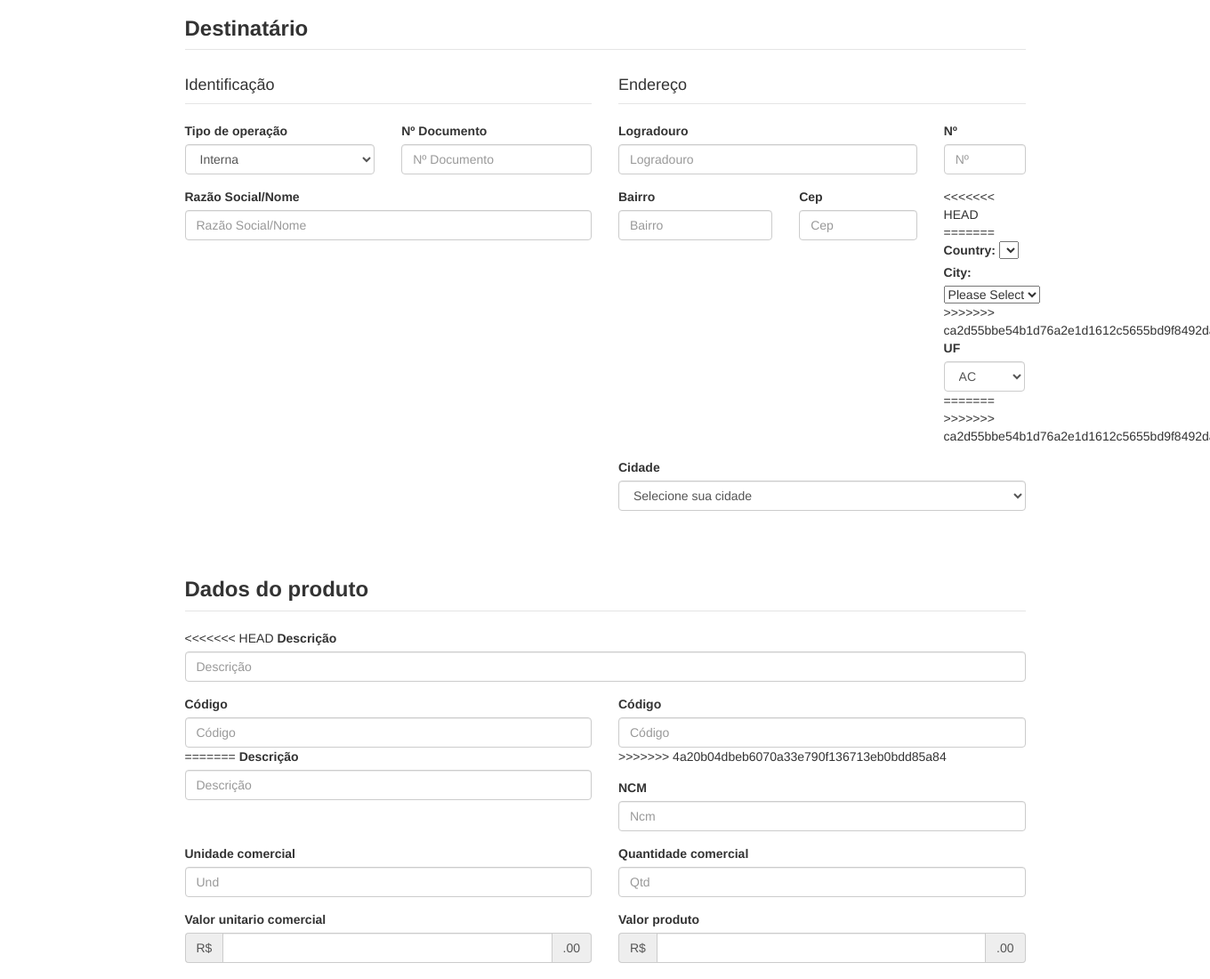
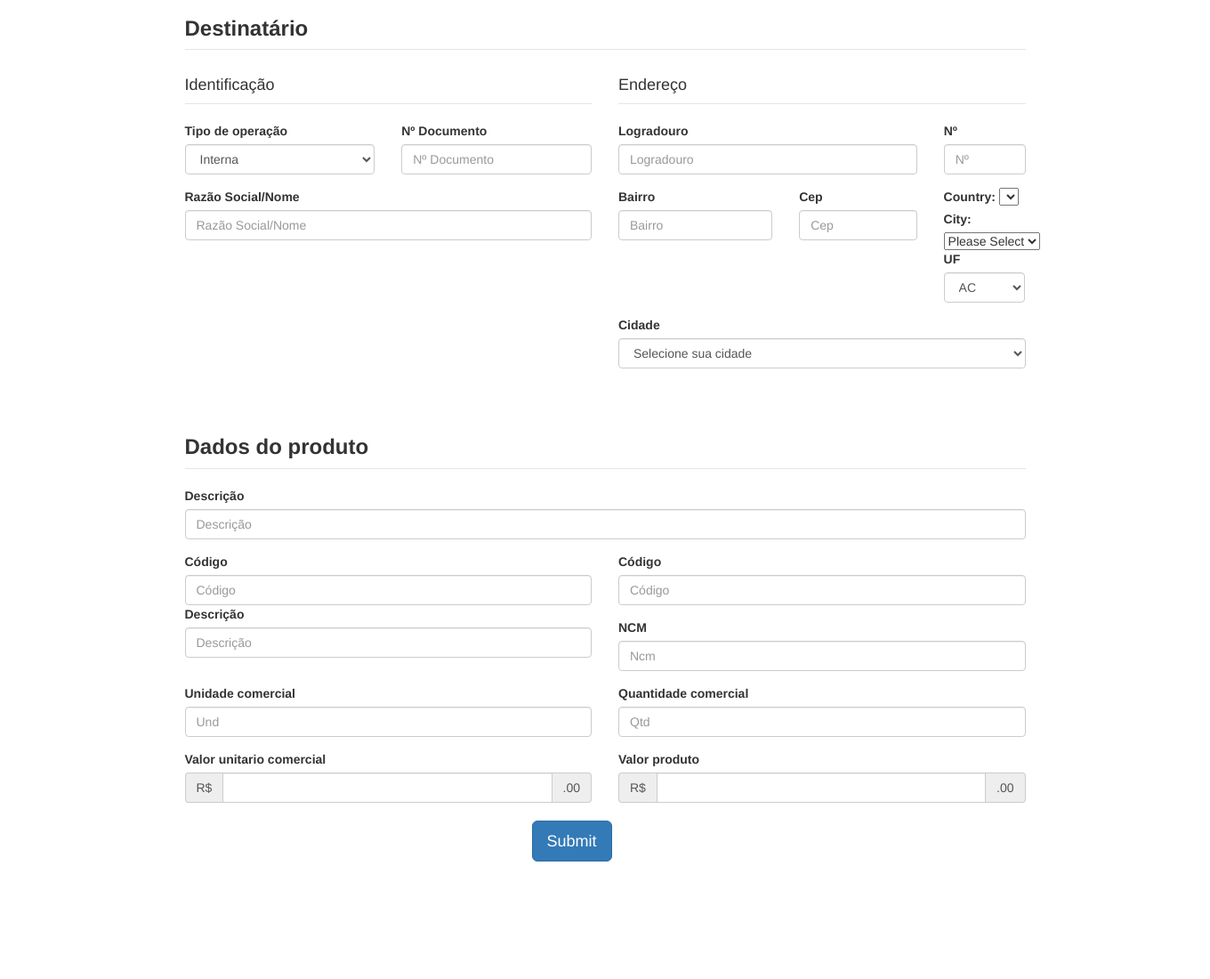
Before and after one commit to SouthwaresSolutions/Jje, a CodeIgniter app: page /jje_erp/ in a window 1360 px wide. Shown: the part 332-1432 px from the top of the page at 89% size. After the commit the page ends 1300 px from the top, so only its background shows below. Run offline with CodeIgniter, Linux system fonts and the light colour scheme; data comes from the database, SQL or seed files in the repository; data that the repository does not hold is empty.

Commit message:
Sincronizando Index

```diff
--- a/application/views/index/index.php
+++ b/application/views/index/index.php
@@ -126,29 +126,18 @@
                         <input type="text" class="form-control" placeholder="Cep">
                       </div>
                       <div class="form-group col-md-3">
-<<<<<<< HEAD
-=======
-
-
                         <label for="country">Country: </label>
                           <?php echo form_dropdown('country_id', $countries, '#', 'id="country"'); ?><br />
                           <?php $cities['#'] = 'Please Select'; ?>
                         <label for="city">City: </label>
                           <?php echo form_dropdown('city_id', $cities, '#', 'id="cities"'); ?><br />
-
-
->>>>>>> ca2d55bbe54b1d76a2e1d1612c5655bd9f8492da
                         <label for="uf">UF</label>
                           <select class="form-control" name="xml[uf]">
                             <?php foreach($ufList as $state): ?>
                               <option value="<?= $state['id_estado'] ?>"><?= $state['uf'] ?></option>
                             <?php endforeach;?>
-<<<<<<< HEAD
                         <label for="UF">UF</label>
                           <select name="xml[UF]" id="UF" class="form-control">
-
-=======
->>>>>>> ca2d55bbe54b1d76a2e1d1612c5655bd9f8492da
                           </select>
                       </div>
                     </div>
@@ -181,21 +170,18 @@
                 <div class="col-md-12">
                   <div class="row">
                     <div class="form-group col-md-12">
-<<<<<<< HEAD
                       <label for="xProd" >Descrição</label>
                       <input name="xml[xProd]" id="xProd" type="text" class="form-control" placeholder="Descrição">
                     </div>
                     <div class="form-group col-md-6">
                       <label for="cProd">Código</label>
                       <input name="xml[cProd]" id="cProd" type="text" class="form-control" placeholder="Código">
-=======
                       <label>Descrição</label>
                       <input type="text" class="form-control" placeholder="Descrição">
                     </div>
                     <div class="form-group col-md-6">
                       <label>Código</label>
                       <input type="text" class="form-control" placeholder="Código">
->>>>>>> 4a20b04dbeb6070a33e790f136713eb0bdd85a84
                     </div>
                     <div class="form-group col-md-6">
                       <label for="NCM">NCM</label>
```
